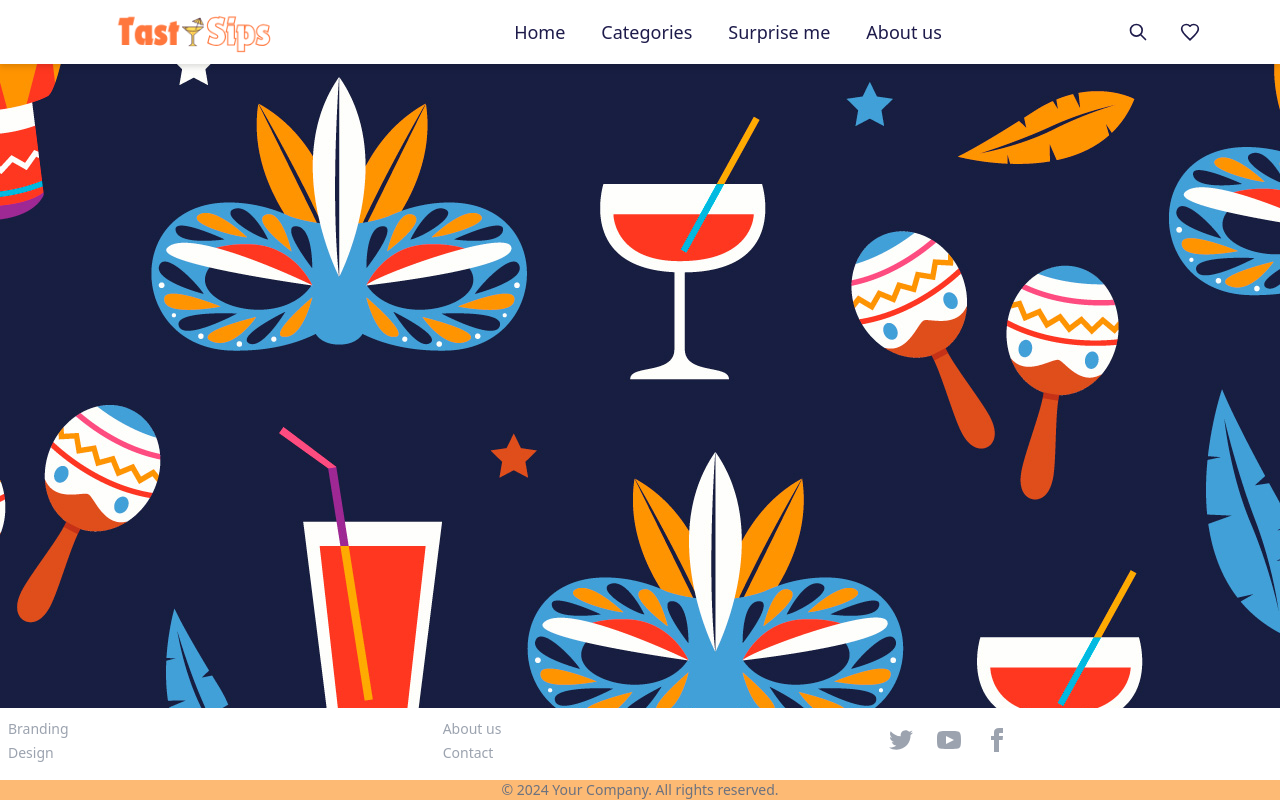
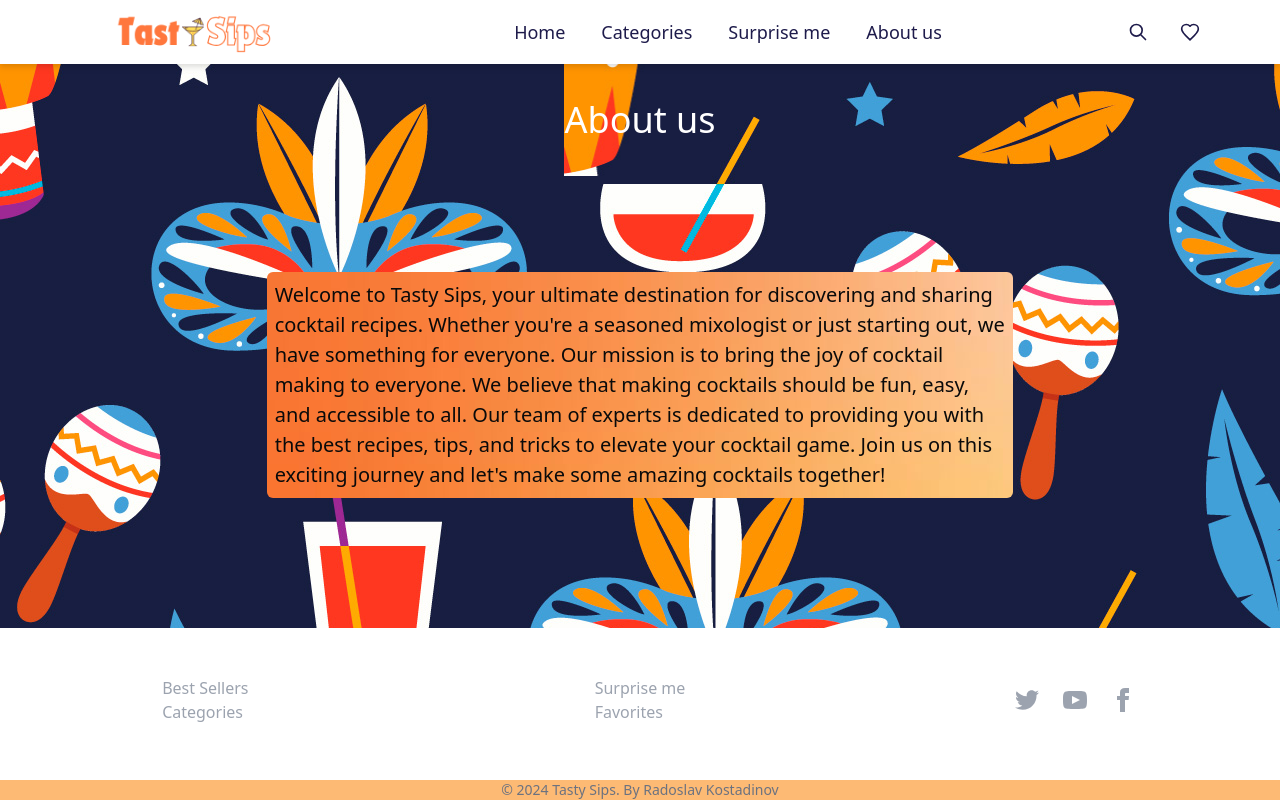
Before and after one commit to radoslavvkostadinov/cocktails-react-app, a React (Vite) app: page /about in a window 1280 px wide. Built offline with nearby package versions, Linux system fonts and the light colour scheme.

Commit message:
Added about us content and some overall styling

```diff
--- a/src/components/BestSellers/BestSellers.jsx
+++ b/src/components/BestSellers/BestSellers.jsx
@@ -33,7 +33,7 @@ export default function BestSellers() {
     return (
         <>
             <Header title='Best sellers' />
-            <div className="bg-indigo-950 pt-5 pb-4">
+            <div className="bg-indigo-950 pt-5 pb-3">
                 {currentItems && currentItems.length > 0 ? (
                     <div className="grid grid-cols-5 gap-5 m-5 h-full">
                         {currentItems.map((drink) => (
--- a/src/components/Card/CardItem.jsx
+++ b/src/components/Card/CardItem.jsx
@@ -54,7 +54,7 @@ export default function CardItem({ id, title, image, onFavoriteChange }) {
                 <img src={image}
                     alt={title}
                     className="rounded-md w-full p-2 rounded-xl" />
-                <CardTitle className="text-center">{title}</CardTitle>
+                <CardTitle className="text-center mb-1">{title}</CardTitle>
             </div>
             {isHovered && (
                 <>
--- a/src/components/Footer/Footer.jsx
+++ b/src/components/Footer/Footer.jsx
@@ -1,27 +1,28 @@
-import logo from '../../images/logo.png';
 export default function Footer() {
     return (
         <footer className="bg-white w-full h-full bottom-0 mt-auto">
-            <div className="max-w-7xl p-2 mx-auto grid grid-cols-1 md:grid-cols-3 gap-10 mb-2">
+            <div className="max-w-7xl p-2 mx-auto grid grid-cols-1 md:grid-cols-3 gap-10 mb-2 h-36">
 
+                <div className="flex items-center justify-center">
                     <nav>
                         <ul className="space">
-                        <li><a href="#" className="link link-hover text-sm text-gray-400 hover:text-white transition-colors">Branding</a></li>
-                        <li><a href="#" className="link link-hover text-sm text-gray-400 hover:text-white transition-colors">Design</a></li>
-
+                            <li><a href="/" className="link link-hover text-base text-gray-400 hover:text-indigo-950 transition-colors">Best Sellers</a></li>
+                            <li><a href="/categories" className="link link-hover text-base text-gray-400 hover:text-indigo-950 transition-colors">Categories</a></li>
                         </ul>
                     </nav>
+                </div>
+                <div className="flex items-center justify-center">
                     <nav>
                         <ul className="space">
-                        <li><a href="#" className="link link-hover text-sm text-gray-400 text-sm hover:text-white transition-colors">About us</a></li>
-                        <li><a href="#" className="link link-hover text-sm text-gray-400 hover:text-white transition-colors">Contact</a></li>
-
-
+                            <li><a href="/random" className="link link-hover text-base text-gray-400 text-base hover:text-indigo-950 transition-colors">Surprise me</a></li>
+                            <li><a href="/favorites" className="link link-hover text-base text-gray-400 hover:text-indigo-950 transition-colors">Favorites</a></li>
                         </ul>
                     </nav>
+                </div>
+                <div className="flex items-center justify-center">
                     <nav>
                         <div className="flex space-x-6 p-3">
-                        <a href="#" aria-label="Twitter" className="text-gray-400 hover:text-white transition-colors">
+                            <a href="#" aria-label="Twitter" className="text-gray-400 hover:text-indigo-950 transition-colors">
                                 <svg
                                     xmlns="http://www.w3.org/2000/svg"
                                     width="24"
@@ -31,7 +32,7 @@ export default function Footer() {
                                     <path d="M24 4.557c-.883.392-1.832.656-2.828.775 1.017-.609 1.798-1.574 2.165-2.724-.951.564-2.005.974-3.127 1.195-.897-.957-2.178-1.555-3.594-1.555-3.179 0-5.515 2.966-4.797 6.045-4.091-.205-7.719-2.165-10.148-5.144-1.29 2.213-.669 5.108 1.523 6.574-.806-.026-1.566-.247-2.229-.616-.054 2.281 1.581 4.415 3.949 4.89-.693.188-1.452.232-2.224.084.626 1.956 2.444 3.379 4.6 3.419-2.07 1.623-4.678 2.348-7.29 2.04 2.179 1.397 4.768 2.212 7.548 2.212 9.142 0 14.307-7.721 13.995-14.646.962-.695 1.797-1.562 2.457-2.549z"></path>
                                 </svg>
                             </a>
-                        <a href="#" aria-label="YouTube" className="text-gray-400 hover:text-white transition-colors">
+                            <a href="#" aria-label="YouTube" className="text-gray-400 hover:text-indigo-950 transition-colors">
                                 <svg
                                     xmlns="http://www.w3.org/2000/svg"
                                     width="24"
@@ -41,7 +42,7 @@ export default function Footer() {
                                     <path d="M19.615 3.184c-3.604-.246-11.631-.245-15.23 0-3.897.266-4.356 2.62-4.385 8.816.029 6.185.484 8.549 4.385 8.816 3.6.245 11.626.246 15.23 0 3.897-.266 4.356-2.62 4.385-8.816-.029-6.185-.484-8.549-4.385-8.816zm-10.615 12.816v-8l8 3.993-8 4.007z"></path>
                                 </svg>
                             </a>
-                        <a href="#" aria-label="Facebook" className="text-gray-400 hover:text-white transition-colors">
+                            <a href="#" aria-label="Facebook" className="text-gray-400 hover:text-indigo-950 transition-colors">
                                 <svg
                                     xmlns="http://www.w3.org/2000/svg"
                                     width="24"
@@ -54,8 +55,9 @@ export default function Footer() {
                         </div>
                     </nav>
                 </div>
+            </div>
             <div className="text-center text-sm text-gray-500 bg-orange-300 h-5 m-0 p-=0">
-                © 2024 Your Company. All rights reserved.
+                © 2024 Tasty Sips. By Radoslav Kostadinov
             </div>
         </footer>
     )
--- a/src/components/NavBar/NavBar.jsx
+++ b/src/components/NavBar/NavBar.jsx
@@ -1,16 +1,11 @@
 import logo from '../../images/logo.png';
 import {
     NavigationMenu,
-    NavigationMenuContent,
-    NavigationMenuIndicator,
     NavigationMenuItem,
-    NavigationMenuLink,
     NavigationMenuList,
     NavigationMenuTrigger,
-    NavigationMenuViewport,
 } from "@/components/ui/navigation-menu"
 import { Button } from '../ui/button';
-import { NavLink } from 'react-router-dom';
 import { Link } from 'react-router-dom';
 
 
--- a/src/components/ui/navigation-menu.jsx
+++ b/src/components/ui/navigation-menu.jsx
@@ -1,5 +1,4 @@
 import * as React from "react"
-import { ChevronDownIcon } from "@radix-ui/react-icons"
 import * as NavigationMenuPrimitive from "@radix-ui/react-navigation-menu"
 import { cva } from "class-variance-authority"
 
@@ -42,9 +41,6 @@ const NavigationMenuTrigger = React.forwardRef(({ className, children, ...props
     className={cn(navigationMenuTriggerStyle(), "group", className)}
     {...props}>
     {children}{" "}
-    {/* <ChevronDownIcon
-      className="relative top-[1px] ml-1 h-3 w-3 transition duration-300 group-data-[state=open]:rotate-180"
-      aria-hidden="true" /> */}
   </NavigationMenuPrimitive.Trigger>
 ))
 NavigationMenuTrigger.displayName = NavigationMenuPrimitive.Trigger.displayName
--- a/src/views/About.jsx
+++ b/src/views/About.jsx
@@ -1,7 +1,14 @@
+import Header from "@/components/Header/Header";
+
 export default function About() {
     return (
-        <div>
-
+        <div className="flex flex-col items-center justify-center">
+            <Header title="About us" />
+            <div className="bg-white-wall flex items-center justify-center w-7/12 h-full mt-24 rounded-md">
+                <p className="text-xl p-2 leading-normal">Welcome to Tasty Sips, your ultimate destination for discovering and sharing cocktail recipes. Whether you're a seasoned mixologist or just starting out, we have something for everyone.
+                    Our mission is to bring the joy of cocktail making to everyone. We believe that making cocktails should be fun, easy, and accessible to all. Our team of experts is dedicated to providing you with the best recipes, tips, and tricks to elevate your cocktail game.
+                    Join us on this exciting journey and let's make some amazing cocktails together!</p>
+            </div>
 
         </div>
     )
--- a/src/views/SearchDrinks.jsx
+++ b/src/views/SearchDrinks.jsx
@@ -53,12 +53,12 @@ export default function SearchDrinks() {
                     value={searchTerm}
                     onChange={handleSearchChange}
                     placeholder="Search for drinks..."
-                    className="px-4 py-2 border rounded-md"
+                    className="px-4 py-2 border rounded-md m-10 w-full"
                     autoFocus
                 />
             </div>
             {searchTerm && (
-                <div className="bg-indigo-950 pt-5 pb-4 w-full">
+                <div className="bg-indigo-950 pt-5 pb-4 w-full h-full">
                     {currentItems && currentItems.length > 0 ? (
                         <div className="grid grid-cols-5 gap-5 m-5 h-full">
                             {currentItems.map((drink) => (
```
Lines whose indentation alone changed are shown as unchanged.
